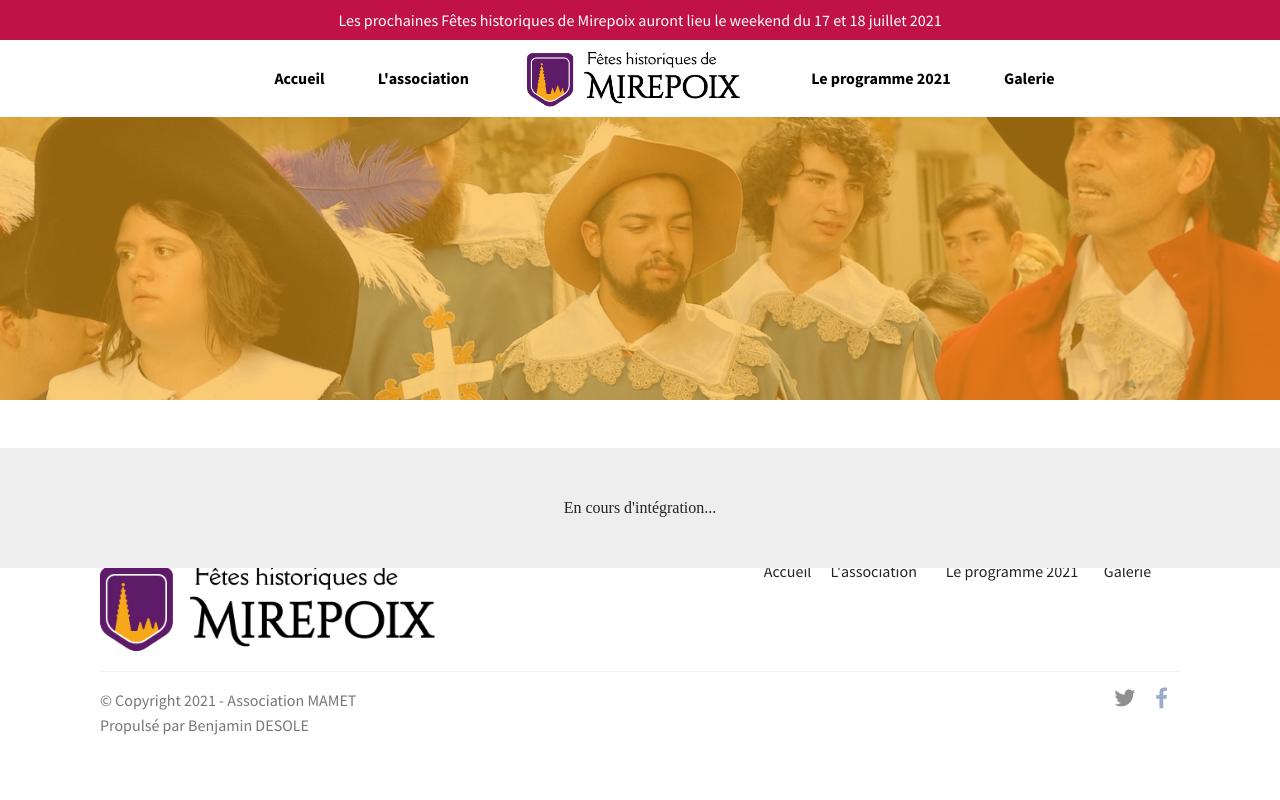
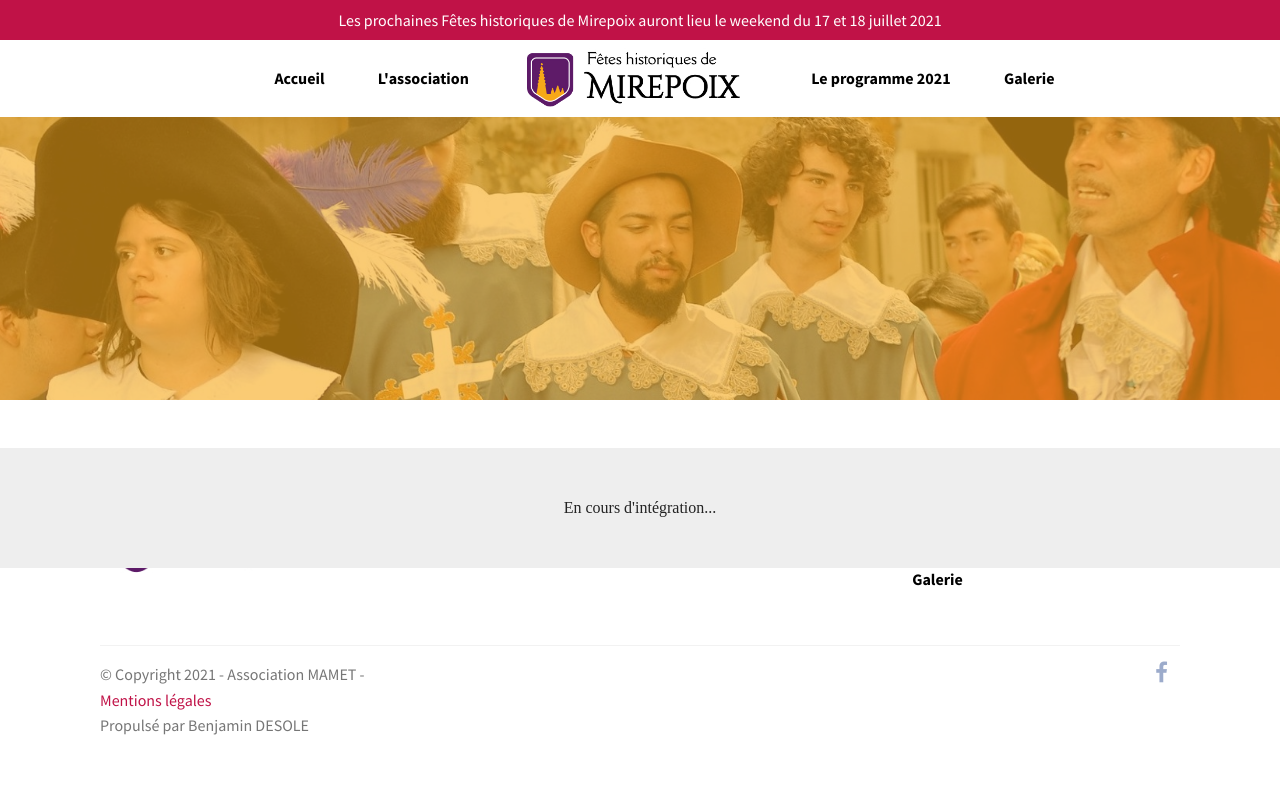
Before and after one commit to BenGex31/feteshistoriquesmirepoix, a website: page Mentions_légales.html in a window 1280 px wide. Shown: the top 800 px of the page. Drawn offline with Linux system fonts and the light colour scheme.

Commit message:
Udapte Modify nav link

```diff
--- a/Mentions_légales.html
+++ b/Mentions_légales.html
@@ -173,68 +173,43 @@
       </div>
     </section>
 
-    <section class="cid-sB9iUmdi7b mbr-reveal" id="footer5-1b">
+    <section class="cid-sA8o9ljibB mbr-reveal" id="footer5-r">
         <div class="container">
             <div class="media-container-row">
-          <div class="col-md-3">
+                <div class="col-md-6">
                     <div class="media-wrap">
                         <a href="https://mobirise.co/">
-                <img src="assets/images/group-3.jpg" alt="Mobirise" title="" />
+                           <img id="footerImg" src="assets/images/group-3.jpg" alt="Mobirise" title="">
                         </a>
                     </div>
                 </div>
-          <div class="col-md-9">
-            <p class="mbr-text align-right links mbr-fonts-style display-7">
-              <strong
-                ><a href="#top" class="text-warning">Ac</a
-                ><a href="#top" class="text-warning">cueil</a> &nbsp; &nbsp;
-                &nbsp;<a href="index.html#content6-9" class="text-warning"
-                  >L'association</a
-                >&nbsp; &nbsp; &nbsp; &nbsp; &nbsp;<a
-                  href="index.html#content5-g"
-                  class="text-warning"
-                  >Le programme 2021 </a
-                >&nbsp; &nbsp; &nbsp; &nbsp;<a
-                  href="index.html#info1-p"
-                  class="text-warning"
-                  >Galerie</a
-                >
-                &nbsp; &nbsp; &nbsp; &nbsp;&nbsp;</strong
-              >
+                <div class="col-md-6">
+                    <p class="mbr-text align-right links mbr-fonts-style display-4">
+                        <ul class="align-center">
+                            <li><a href="index.html" class="text-warning text-black text-primary display-4">Accueil</a></li>
+                            <li><a href="index.html#content6-9" class="text-warning text-black text-primary display-4">L'association</a></li>
+                            <li><a href="index.html#content5-g" class="text-warning text-black text-primary display-4">Le programme 2021 </a></li>
+                            <li><a href="index.html#info1-p" class="text-warning text-black text-primary display-4">Galerie</a></li>
+                        </ul>
                     </p>
                 </div>
             </div>
             <div class="footer-lower">
                 <div class="media-container-row">
                     <div class="col-md-12">
-              <hr />
+                        <hr>
                     </div>
                 </div>
                 <div class="media-container-row mbr-white">
                     <div class="col-md-6 copyright">
                         <p class="mbr-text mbr-fonts-style display-7">
-                © Copyright 2021 - Association MAMET<br />Propulsé par Benjamin
-                DESOLE
-              </p>
+                            © Copyright 2021 - Association MAMET - <a href="Mentions_légales.html"> <br>Mentions légales</a><br>Propulsé par Benjamin DESOLE</p>
                     </div>
                     <div class="col-md-6">
                         <div class="social-list align-right">
                             <div class="soc-item">
-                  <a href="https://twitter.com/mobirise" target="_blank">
-                    <span
-                      class="socicon-twitter socicon mbr-iconfont mbr-iconfont-social"
-                    ></span>
-                  </a>
-                </div>
-                <div class="soc-item">
-                  <a
-                    href="https://www.facebook.com/F%C3%AAtes-Historiques-Mirepoix-714608918692087"
-                    target="_blank"
-                  >
-                    <span
-                      class="mbr-iconfont mbr-iconfont-social socicon-facebook socicon"
-                      style="color: rgb(59, 89, 152); fill: rgb(59, 89, 152);"
-                    ></span>
+                                <a href="https://www.facebook.com/F%C3%AAtes-Historiques-Mirepoix-714608918692087" target="_blank">
+                                    <span class="mbr-iconfont mbr-iconfont-social socicon-facebook socicon" style="color: rgb(59, 89, 152); fill: rgb(59, 89, 152);"></span>
                                 </a>
                             </div>
                         </div>
```
Also changed, not shown: index.html (+4 -2 lines). Lines whose indentation alone changed are shown as unchanged.
